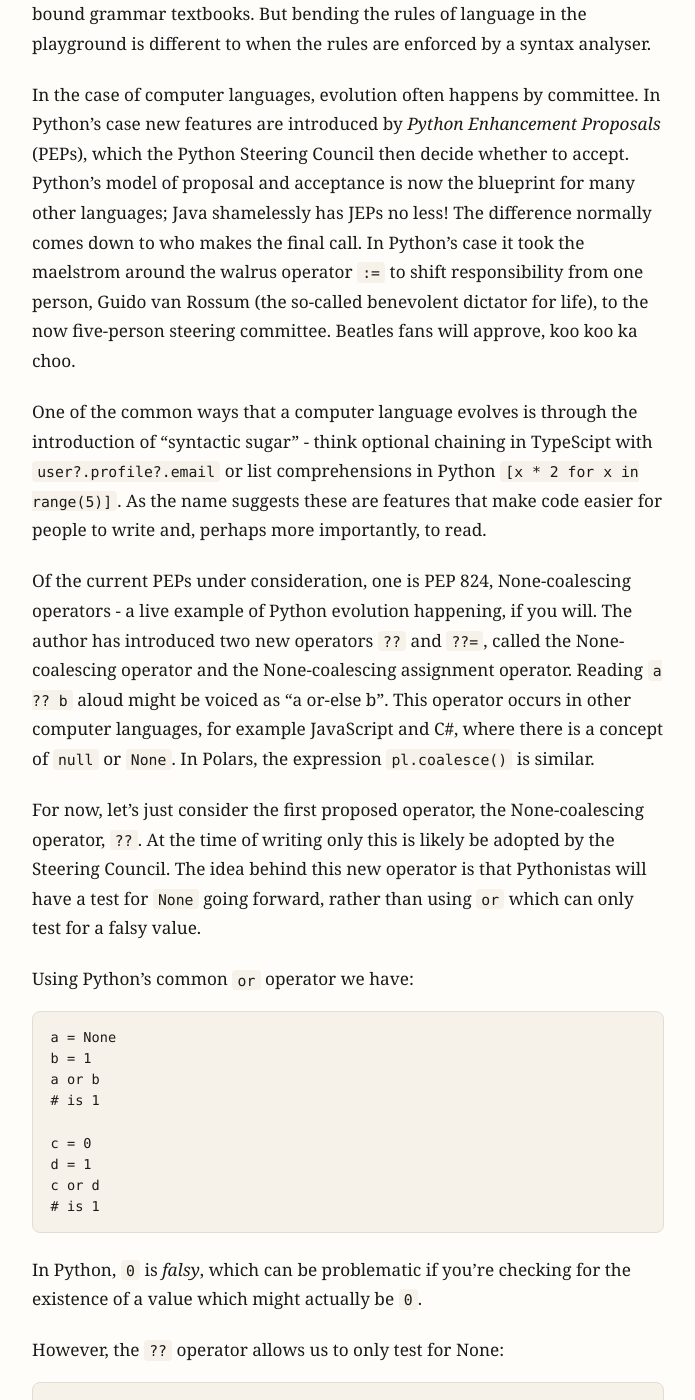
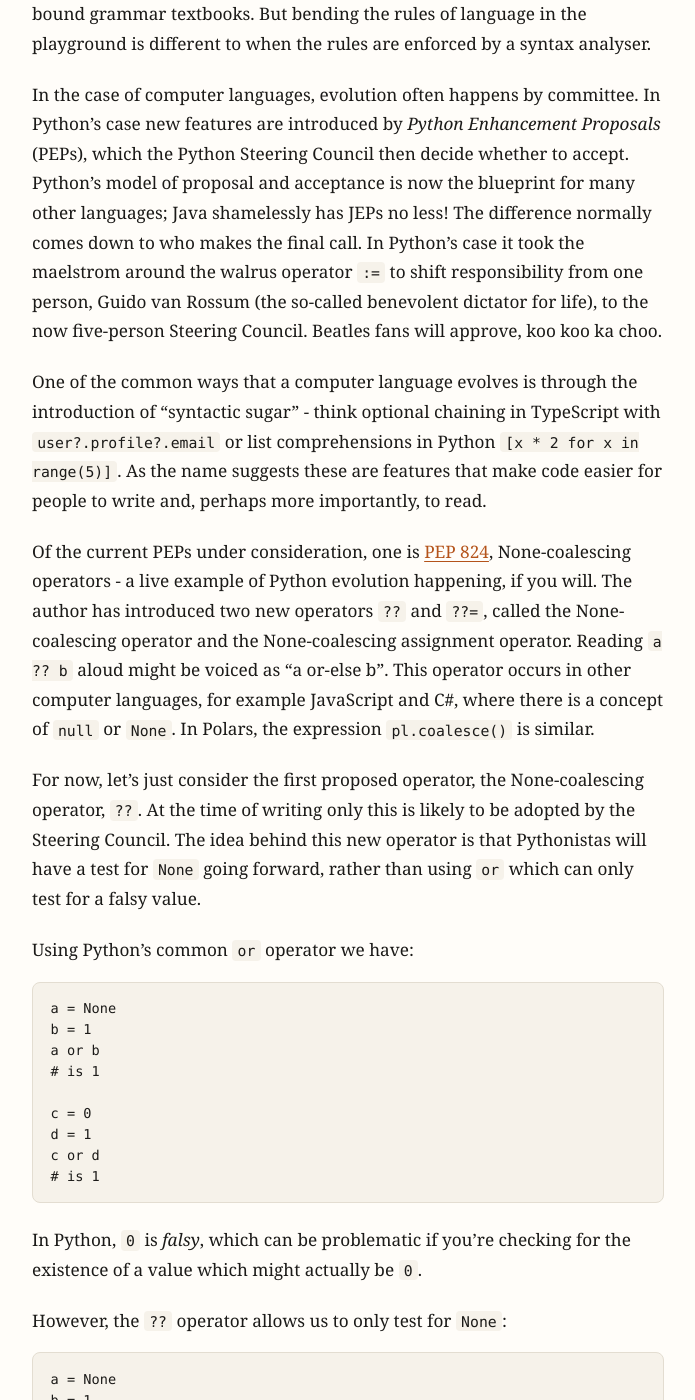
Before and after one commit to ben05allen/ben05allen.github.io, a Jekyll site: the page built from _posts/2026-11-25-None-Coalescing-Operator.md, in a window 1280 px wide and 1400 px high, scrolled down 592 px. Shown: the whole window, without its empty margins (292-987 px from the left). Built offline with Jekyll 4.4.1, drawn with Linux system fonts in a browser that asks for light colours; some of the changed text lies outside the part shown.

Commit message:
final edits and links to PEPs

````diff
--- a/_posts/2026-11-25-None-Coalescing-Operator.md
+++ b/_posts/2026-11-25-None-Coalescing-Operator.md
@@ -22,21 +22,21 @@ introduced by _Python Enhancement Proposals_ (PEPs), which the Python Steering C
 accept. Python's model of proposal and acceptance is now the blueprint for many other languages; Java
 shamelessly has JEPs no less! The difference normally comes down to who makes the final call. In
 Python's case it took the maelstrom around the walrus operator `:=` to shift responsibility from one person, Guido van
-Rossum (the so-called benevolent dictator for life), to the now five-person steering committee.
+Rossum (the so-called benevolent dictator for life), to the now five-person Steering Council.
 Beatles fans will approve, koo koo ka choo.
 
 One of the common ways that a computer language evolves is through the introduction of "syntactic sugar" - think
-optional chaining in TypeScipt with `user?.profile?.email` or list comprehensions in Python `[x * 2 for x in range(5)]`. As
+optional chaining in TypeScript with `user?.profile?.email` or list comprehensions in Python `[x * 2 for x in range(5)]`. As
 the name suggests these are features that make code easier for people to write and, perhaps more importantly, to read.
 
-Of the current PEPs under consideration, one is PEP 824, None-coalescing operators - a live example of Python
+Of the current PEPs under consideration, one is [PEP 824](https://peps.python.org/pep-0824/), None-coalescing operators - a live example of Python
 evolution happening, if you will. The author has introduced two new operators `??` and `??=`, called the
 None-coalescing operator and the None-coalescing assignment operator.
 Reading `a ?? b` aloud might be voiced as "a or-else b". This operator occurs in other computer languages, for example JavaScript and C#,
 where there is a concept of `null` or `None`. In Polars, the expression `pl.coalesce()` is similar.
 
 For now, let's just consider the first proposed operator, the None-coalescing operator, `??`. At
-the time of writing only this is likely be adopted by the Steering Council. The idea behind
+the time of writing only this is likely to be adopted by the Steering Council. The idea behind
 this new operator is that Pythonistas will have a test for `None` going forward, rather than
 using `or` which can only test for a falsy value.
 
@@ -57,7 +57,7 @@ c or d
 In Python, `0` is _falsy_, which can be problematic if you're checking for the existence of a value which
 might actually be `0`.
 
-However, the `??` operator allows us to only test for None:
+However, the `??` operator allows us to only test for `None`:
 
 ```[Python]
 a = None
@@ -81,8 +81,8 @@ false negatives with `or`.
 
 As PEP 824 points out, this change was proposed over eleven years ago as PEP 505.
 
-Earlier this year PEP 661 introduced a new mechanism for creating _sentinel values_ into Python 3.15. Part of the motivation
-for that PEP was to encourage testing for sentinels rather than `None`.
+Earlier this year [PEP 661](https://peps.python.org/pep-0661/) introduced a new mechanism for creating _sentinel values_ into Python 3.15,
+making it easier to use alternatives to `None`.
 Python has had over a decade to introduce the `??` operator. Doing so now seems oddly timed.
 
 Stepping back, in the new world of agentic coding where the wider adoption of new language features
````
Also changed, not shown: other parts of _posts/2026-11-25-None-Coalescing-Operator.md (+3 -3 lines).
